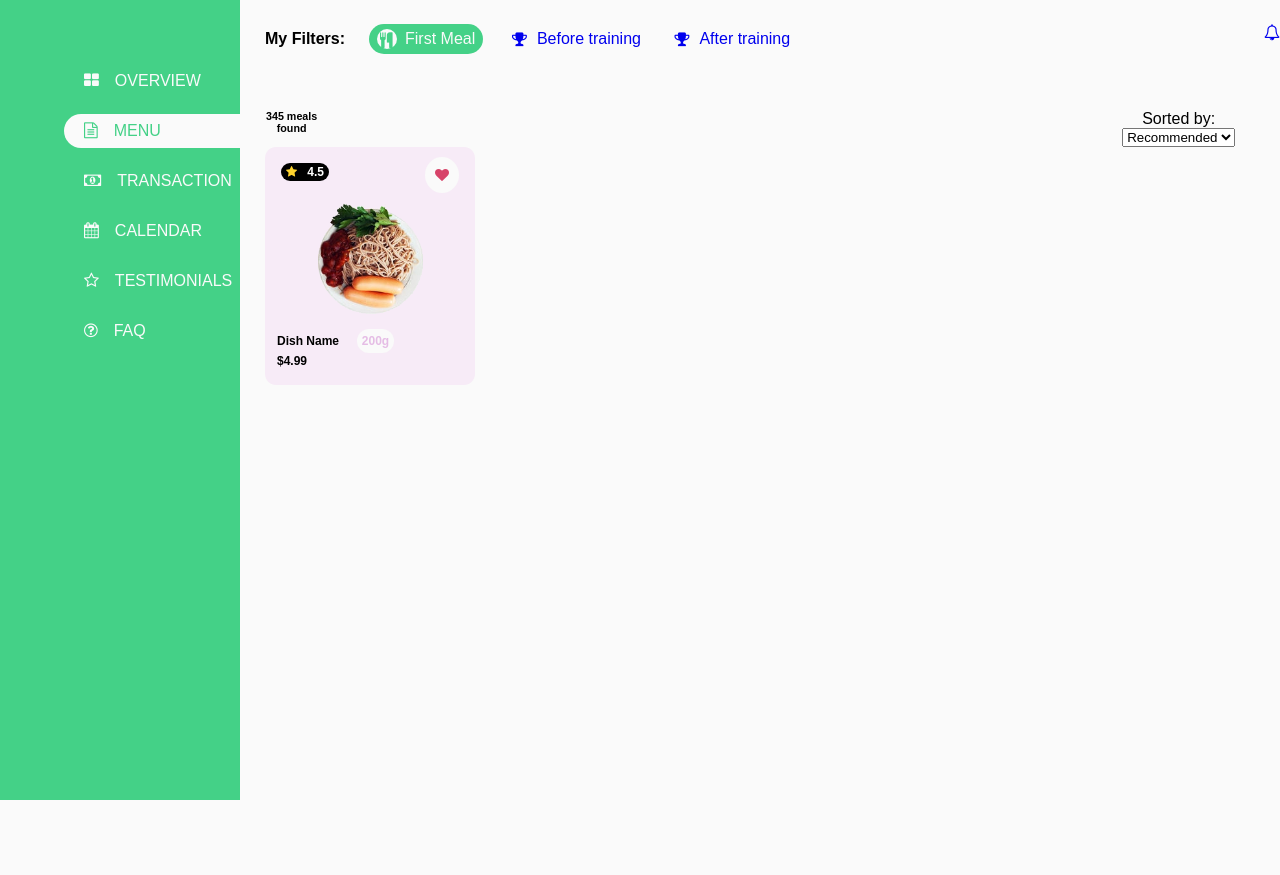
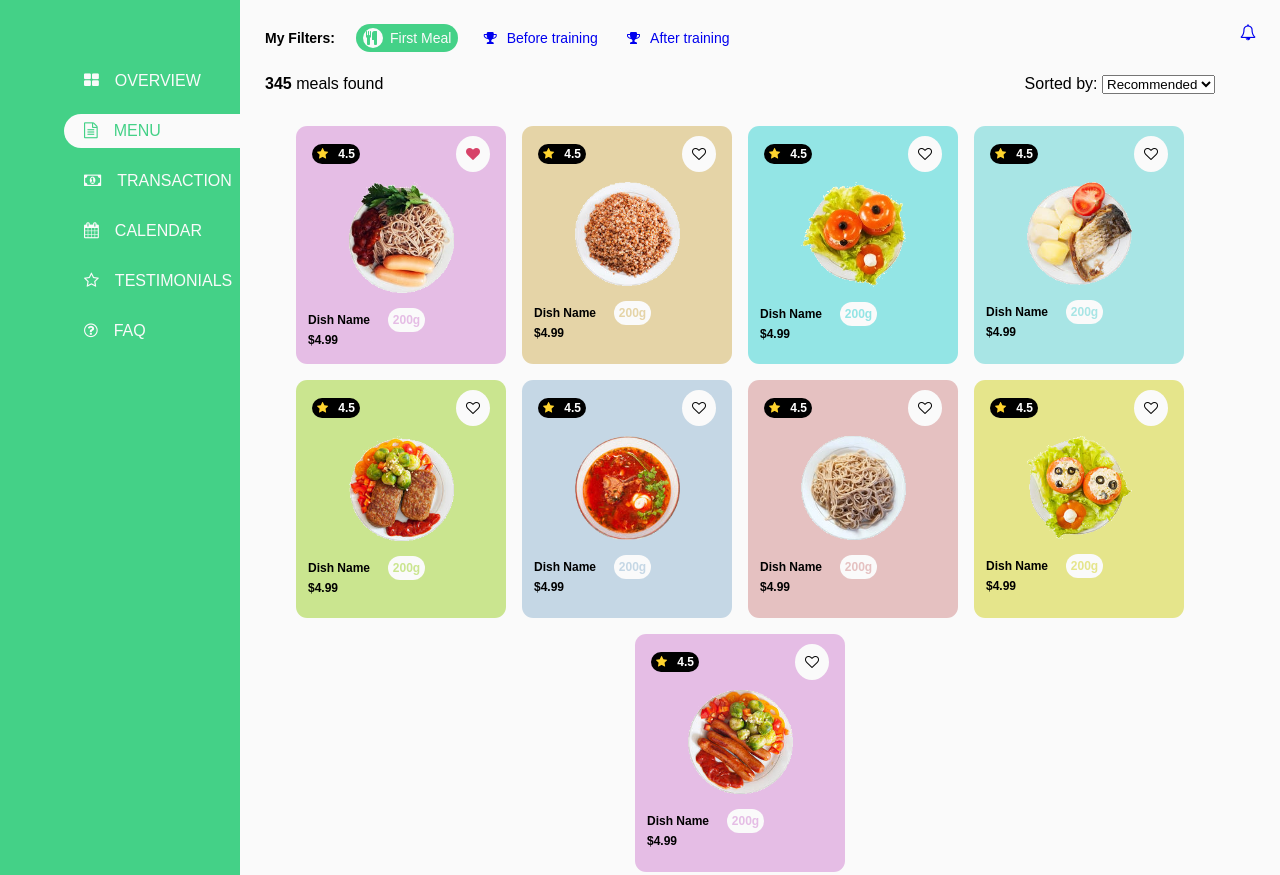
Before and after one commit to KestisJan/Food-delivery-project, a website: page index.html in a window 1280 px wide. Shown: the top 875 px of the page. Before the commit the page ends 824 px from the top, so only its background shows below. Drawn offline with Linux system fonts and the light colour scheme; a web font is replaced by a local one.

Commit message:
content
Cards done, might need to go back finnish re-styling once whole page is done

```diff
--- /dev/null
+++ b/css/components/cards.css
@@ -0,0 +1,250 @@
+/* CARDS */
+.cards {
+    display: flex;
+    justify-content: center;
+    flex-wrap: wrap;
+    gap: 1em;
+    margin-top: 2em;
+}
+/* Card 1 */
+.card-1 {
+    text-align: center;
+    background-color: var(--color-4);
+    height: 17em;
+    width: 15em;
+    font-weight: bold;
+    font-size: 14px;
+    border-radius: 0.8em;
+}
+/* Card top info */
+.top-card {
+    display: flex;
+    justify-content: space-between;
+    align-items: center;
+}
+/* Card rating styling */
+.rating {
+    margin: 16px;
+    width: 4em;
+    height: 1.7em;
+    display: flex;
+    background-color: black;
+    color: white;
+    border-radius: 25px;
+    justify-content: space-around;
+    align-items: center;
+    font-size: 12px;
+}
+/* Card rating star color */
+.fa-star {
+    color: var(--color-1);
+}
+/* Card heart styling */
+.heart-1 {
+    background-color: var(--color-3);
+    margin: 10px 16px;
+    padding: 10px;
+    border-radius: 50%;
+    color: var(--color-2);
+}
+/* Resizing card image */
+.card-1 img {
+    width: 50%;
+}
+/* Botom card info */
+.bottom-card {
+    display: flex;
+    justify-content: start;
+    gap: 1.5em;
+    padding: 1em 0 0 1em;
+    align-items: center;
+    font-size: 12px;
+}
+/* Weigth styling */
+.weight-color-1 {
+    background-color: var(--color-3);
+    color: var(--color-12);
+    padding: 0.4em 0.4em;
+    border-radius: 25px;
+}
+/* Card price */
+.dish-price {
+    padding: 0.1em 0 0 1em;
+    float: left;
+    font-size: 12px;
+}
+/* Heart style for the rest of the cards */
+.heart-2 {
+    background-color: var(--color-3);
+    margin: 10px 16px;
+    padding: 10px;
+    border-radius: 50%;
+}
+/* Card 2 */
+.card-2 {
+    text-align: center;
+    background-color: var(--color-5);
+    height: 17em;
+    width: 15em;
+    font-weight: bold;
+    font-size: 14px;
+    border-radius: 0.8em;
+}
+/* Resizing card image */
+.card-2 img {
+    width: 50%;
+}
+/* Weigth styling */
+.weight-color-2 {
+    background-color: var(--color-3);
+    color: var(--color-5);
+    padding: 0.4em 0.4em;
+    border-radius: 25px;
+}
+/* Card 3 */
+.card-3 {
+    text-align: center;
+    background-color: var(--color-6);
+    height: 17em;
+    width: 15em;
+    font-weight: bold;
+    font-size: 14px;
+    border-radius: 0.8em;
+}
+/* Resizing card image */
+.card-3 img {
+    width: 50%;
+}
+/* Weigth styling */
+.weight-color-3 {
+    background-color: var(--color-3);
+    color: var(--color-6);
+    padding: 0.4em 0.4em;
+    border-radius: 25px;
+}
+/* Card 4 */
+.card-4 {
+    text-align: center;
+    background-color: var(--color-7);
+    height: 17em;
+    width: 15em;
+    font-weight: bold;
+    font-size: 14px;
+    border-radius: 0.8em;
+}
+/* Resizing card image */
+.card-4 img {
+    width: 50%;
+}
+/* Weigth styling */
+.weight-color-4 {
+    background-color: var(--color-3);
+    color: var(--color-7);
+    padding: 0.4em 0.4em;
+    border-radius: 25px;
+}
+/* Card 5 */
+.card-5 {
+    text-align: center;
+    background-color: var(--color-8);
+    height: 17em;
+    width: 15em;
+    font-weight: bold;
+    font-size: 14px;
+    border-radius: 0.8em;
+}
+/* Resizing card image */
+.card-5 img {
+    width: 50%;
+}
+/* Weigth styling */
+.weight-color-5 {
+    background-color: var(--color-3);
+    color: var(--color-8);
+    padding: 0.4em 0.4em;
+    border-radius: 25px;
+}
+/* Card 6 */
+.card-6 {
+    text-align: center;
+    background-color: var(--color-9);
+    height: 17em;
+    width: 15em;
+    font-weight: bold;
+    font-size: 14px;
+    border-radius: 0.8em;
+}
+/* Resizing card image */
+.card-6 img {
+    width: 50%;
+}
+/* Weigth styling */
+.weight-color-6 {
+    background-color: var(--color-3);
+    color: var(--color-9);
+    padding: 0.4em 0.4em;
+    border-radius: 25px;
+}
+/* Card 7 */
+.card-7 {
+    text-align: center;
+    background-color: var(--color-10);
+    height: 17em;
+    width: 15em;
+    font-weight: bold;
+    font-size: 14px;
+    border-radius: 0.8em;
+}
+/* Resizing card image */
+.card-7 img {
+    width: 50%;
+}
+/* Weigth styling */
+.weight-color-7 {
+    background-color: var(--color-3);
+    color: var(--color-10);
+    padding: 0.4em 0.4em;
+    border-radius: 25px;
+}
+/* Card 8 */
+.card-8 {
+    text-align: center;
+    background-color: var(--color-11);
+    height: 17em;
+    width: 15em;
+    font-weight: bold;
+    font-size: 14px;
+    border-radius: 0.8em;
+}
+/* Resizing card image */
+.card-8 img {
+    width: 50%;
+}
+/* Weigth styling */
+.weight-color-8 {
+    background-color: var(--color-3);
+    color: var(--color-11);
+    padding: 0.4em 0.4em;
+    border-radius: 25px;
+}
+/* Card 9 */
+.card-9 {
+    text-align: center;
+    background-color: var(--color-12);
+    height: 17em;
+    width: 15em;
+    font-weight: bold;
+    font-size: 14px;
+    border-radius: 0.8em;
+}
+/* Resizing card image */
+.card-9 img {
+    width: 50%;
+}
+/* Weigth styling */
+.weight-color-9 {
+    background-color: var(--color-3);
+    color: var(--color-12);
+    padding: 0.4em 0.4em;
+    border-radius: 25px;
+}
--- a/css/pages/Home.css
+++ b/css/pages/Home.css
@@ -1,12 +1,11 @@
 /* BASE */
 @import '../base/base.css';
-
 /* LAYOUT */
 @import '../base/layout.css';
-
 /* BUTTONS */
 @import '../components/buttons.css';
-
+/* CARDS */
+@import '../components/cards.css';
 /* VENDOR */
 @import '../vendor/font-awesome.min.css';
 
@@ -32,7 +31,7 @@ body {
 
 /* Left container style */
  .left-container {
-    height: 800px;
+    height: 1000px;
     width: 15em;
     padding: 4em;
     display: flex;
@@ -66,7 +65,8 @@ body {
 
 /* Main content */
  .main-container {
-    height: 800px;
+    height: 1000px;
+    width: 1000px;
     display: flex;
     flex-direction: column;
     background-color: var(--color-3);
@@ -78,6 +78,7 @@ body {
     gap: 1.5em;
     justify-content: flex-start;
     align-items: center;
+    font-size: 14px;
 }
 .header-1 h4 {
     display:inline-block;
@@ -125,80 +126,12 @@ body {
  .header-2 {
     display: flex;
     justify-content: space-between;
-    gap: 50em;
+    font-size: 16px;
+    gap: 30em;
     text-align: center;
-    padding-top: 3.5em;
-}
-/* CARDS */
-
-.card-1 {
-    text-align: center;
-    background-color: #F7EBF7;
-    height: 17em;
-    width: 15em;
-    font-weight: bold;
-    font-size: 14px;
-    border-radius: 0.8em;
-}
-.top-card {
-    display: flex;
-    justify-content: space-between;
+    padding-top: 1.4em;
 
 }
-/* Card rating styling */
-.rating {
-    margin: 16px;
-    width: 4em;
-    height: 1.5em;
-    display: flex;
-    background-color: black;
-    color: white;
-    border-radius: 25px;
-    justify-content: space-around;
-    align-items: center;
-    font-size: 12px;
-}
-/* Card rating star color */
-.fa-star {
-    color: var(--color-1);
-}
-/* Card heart styling */
-.heart {
-    background-color: var(--color-3);
-    margin: 10px 16px;
-    padding: 10px;
-    border-radius: 50%;
-    color: var(--color-2);
-}
-/* Resizing card image */
-.card-1 img {
-    width: 50%;
-}
-
-/* Botom card info */
-.bottom-card {
-    display: flex;
-    justify-content: start;
-    gap: 1.5em;
-    padding: 1em 0 0 1em;
-    align-items: center;
-    font-size: 12px;
-}
-.dish-weigth {
-    background-color: var(--color-3);
-    color: var(--color-12);
-    padding: 0.4em 0.4em;
-    border-radius: 25px;
-
-}
-
-/* Card price */
-.dish-price {
-    padding: 0.1em 0 0 1em;
-    float: left;
-    font-size: 12px;
-}
-
 /* Rigth container */
 .right-container {
     background-color: var(--color-9);
--- a/index.html
+++ b/index.html
@@ -25,36 +25,124 @@
                 <a href="#" class="btn-hover"><i class="fa fa-trophy"></i>After training</a>
             </div>
             <div class="header-2">
-                <h6>345 meals found</h6>
+                <p><b>345</b> meals found</p>
                 <div class="header-2-right">
                     <label>Sorted by:</label>
                         <select>
-                            <option value="recommended">Recommended</option>
+                            <option value="recommended"><b>Recommended</b></option>
                         </select>
                 </div>
             </div>
+
             <div class="cards">
                 <div class="card-1">
                     <div class="top-card">
                         <div class="rating"><i class="fa fa-star"></i>4.5</div>
-                        <div class="heart"><i class="fa fa-heart"></i></div>
+                        <div class="heart-1"><i class="fa fa-heart"></i></div>
                     </div>
                     <img src="./content images/food-1.webp" alt="food">
                     <div class="bottom-card">
                         <div class="dish-name">Dish Name</div>
-                        <div class="dish-weigth">200g</div>
+                        <div class="weight-color-1">200g</div>
                     </div>
                     <div class="dish-price">$4.99</div>
                 </div>
-                <div></div>
-                <div></div>
-                <div></div>
-                <div></div>
-                <div></div>
-                <div></div>
-                <div></div>
-                <div></div>
-                <div></div>
+                <div class="card-2">
+                    <div class="top-card">
+                        <div class="rating"><i class="fa fa-star"></i>4.5</div>
+                        <div class="heart-2"><i class="fa fa-heart-o"></i></div>
+                    </div>
+                    <img src="./content images/food-2.webp" alt="food">
+                    <div class="bottom-card">
+                        <div class="dish-name">Dish Name</div>
+                        <div class="weight-color-2">200g</div>
+                    </div>
+                    <div class="dish-price">$4.99</div>
+                </div>
+                <div class="card-3">
+                    <div class="top-card">
+                        <div class="rating"><i class="fa fa-star"></i>4.5</div>
+                        <div class="heart-2"><i class="fa fa-heart-o"></i></div>
+                    </div>
+                    <img src="./content images/food-3.webp" alt="food">
+                    <div class="bottom-card">
+                        <div class="dish-name">Dish Name</div>
+                        <div class="weight-color-3">200g</div>
+                    </div>
+                    <div class="dish-price">$4.99</div>
+                </div>
+                <div class="card-4">
+                    <div class="top-card">
+                        <div class="rating"><i class="fa fa-star"></i>4.5</div>
+                        <div class="heart-2"><i class="fa fa-heart-o"></i></div>
+                    </div>
+                    <img src="./content images/food-4.webp" alt="food">
+                    <div class="bottom-card">
+                        <div class="dish-name">Dish Name</div>
+                        <div class="weight-color-4">200g</div>
+                    </div>
+                    <div class="dish-price">$4.99</div>
+                </div>
+                <div class="card-5">
+                    <div class="top-card">
+                        <div class="rating"><i class="fa fa-star"></i>4.5</div>
+                        <div class="heart-2"><i class="fa fa-heart-o"></i></div>
+                    </div>
+                    <img src="./content images/food-5.webp" alt="food">
+                    <div class="bottom-card">
+                        <div class="dish-name">Dish Name</div>
+                        <div class="weight-color-5">200g</div>
+                    </div>
+                    <div class="dish-price">$4.99</div>
+                </div>
+                <div class="card-6">
+                    <div class="top-card">
+                        <div class="rating"><i class="fa fa-star"></i>4.5</div>
+                        <div class="heart-2"><i class="fa fa-heart-o"></i></div>
+                    </div>
+                    <img src="./content images/food-6.webp" alt="food">
+                    <div class="bottom-card">
+                        <div class="dish-name">Dish Name</div>
+                        <div class="weight-color-6">200g</div>
+                    </div>
+                    <div class="dish-price">$4.99</div>
+                </div>
+                <div class="card-7">
+                    <div class="top-card">
+                        <div class="rating"><i class="fa fa-star"></i>4.5</div>
+                        <div class="heart-2"><i class="fa fa-heart-o"></i></div>
+                    </div>
+                    <img src="./content images/food-7.webp" alt="food">
+                    <div class="bottom-card">
+                        <div class="dish-name">Dish Name</div>
+                        <div class="weight-color-7">200g</div>
+                    </div>
+                    <div class="dish-price">$4.99</div>
+                </div>
+                <div class="card-8">
+                    <div class="top-card">
+                        <div class="rating"><i class="fa fa-star"></i>4.5</div>
+                        <div class="heart-2"><i class="fa fa-heart-o"></i></div>
+                    </div>
+                    <img src="./content images/food-8.webp" alt="food">
+                    <div class="bottom-card">
+                        <div class="dish-name">Dish Name</div>
+                        <div class="weight-color-8">200g</div>
+                    </div>
+                    <div class="dish-price">$4.99</div>
+                </div>
+                <div class="card-9">
+                    <div class="top-card">
+                        <div class="rating"><i class="fa fa-star"></i>4.5</div>
+                        <div class="heart-2"><i class="fa fa-heart-o"></i></div>
+                    </div>
+                    <img src="./content images/food-9.webp" alt="food">
+                    <div class="bottom-card">
+                        <div class="dish-name">Dish Name</div>
+                        <div class="weight-color-9">200g</div>
+                    </div>
+                    <div class="dish-price">$4.99</div>
+                </div>
             </div>
         </header>
         <aside class="rigth-container">
```
